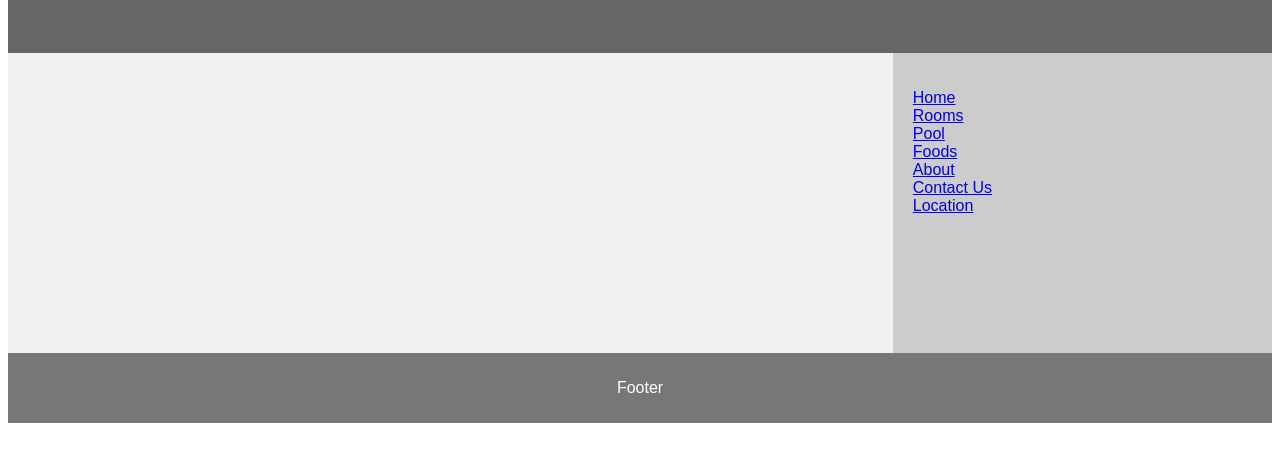
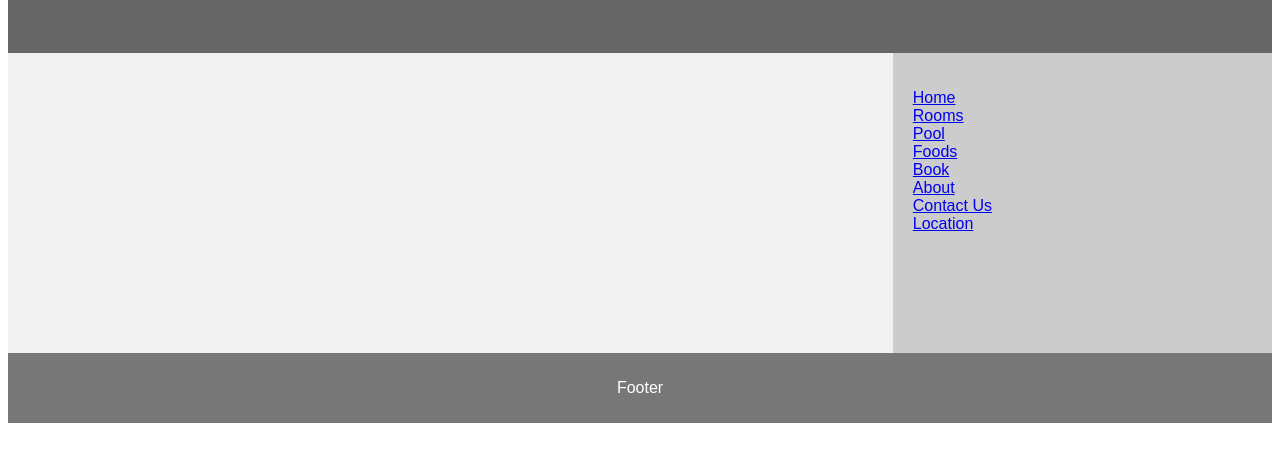
Before and after one commit to deoagent/cercabeachresort-resort.github.io, a plain HTML site: page index.html in a window 1280 px wide. Shown: the part 235-696 px from the top of the page. Drawn offline with Linux system fonts and the light colour scheme.

Commit message:
Update index.html

```diff
--- a/index.html
+++ b/index.html
@@ -23,6 +23,7 @@
             <li><a href="#">Rooms</a></li>
             <li><a href="#">Pool</a></li>
             <li><a href="#">Foods</a></li>
+            <li><a href="#">Book</a></li>
             <li><a href="#">About</a></li>
             <li><a href="#">Contact Us</a></li>
             <li><a href="#">Location</a></li>
```
